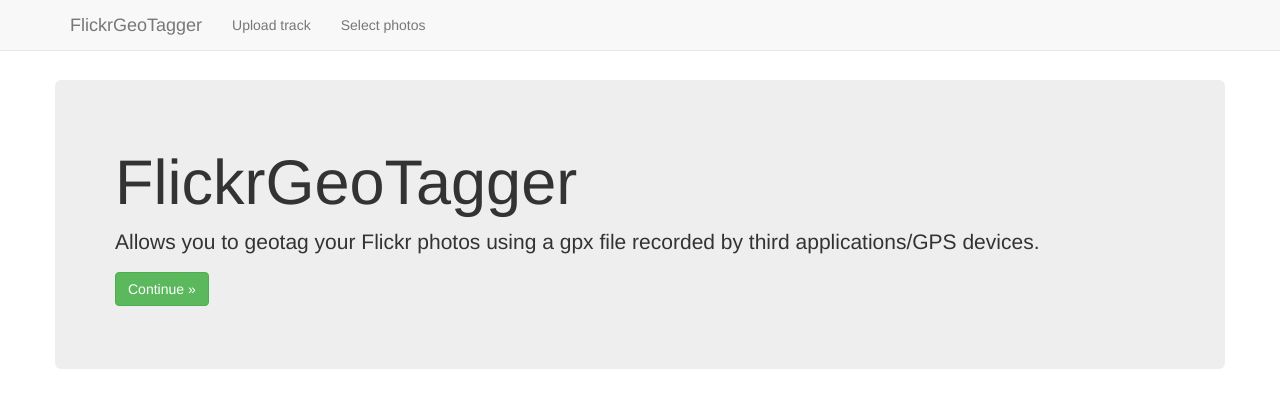
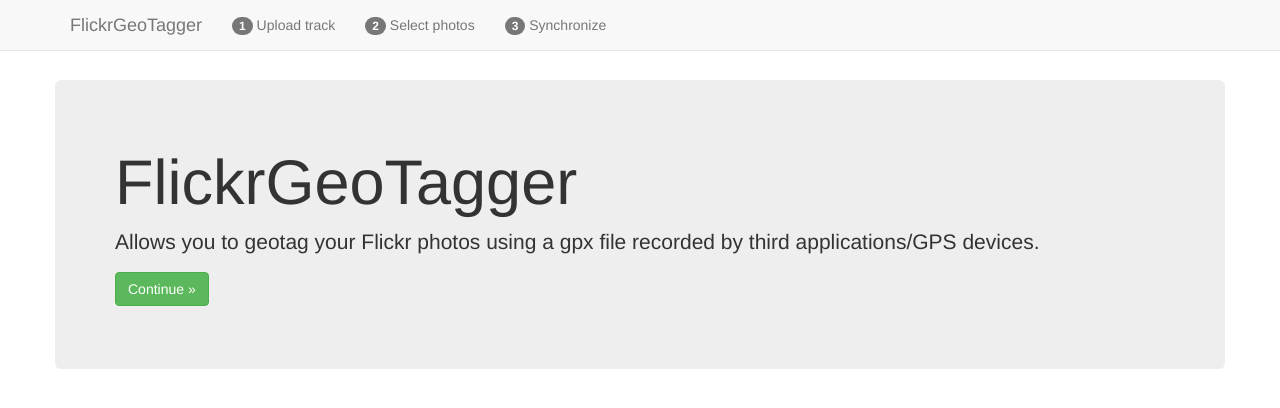
Before and after one commit to bogdal/flickrgeotagger, a Django app: template templates/geotagger/home.html in a window 1280 px wide. Shown: the top 408 px of the page. Run offline with Django 3.2, Linux system fonts and the light colour scheme; the template is opened without the code that fills it, so the values that code supplies are empty; some libraries are stand-ins or nearby versions.

Commit message:
Add icons

```diff
--- a/templates/base.html
+++ b/templates/base.html
@@ -39,8 +39,9 @@
         </div>
         <div class="navbar-collapse collapse">
           <ul class="nav navbar-nav">
-            <li {% if active == 'upload_file' %}class="active"{% endif %}><a href="{% url "upload_file" %}">{% trans "Upload track" %}</a></li>
-            <li {% if active == 'preview_photos' %}class="active"{% endif %}><a href="{% url "preview_photos" %}">{% trans "Select photos" %}</a></li>
+            <li {% if active == 'upload_file' %}class="active"{% endif %}><a href="{% url "upload_file" %}"><span class="badge">1</span> {% trans "Upload track" %}</a></li>
+            <li {% if active == 'preview_photos' %}class="active"{% endif %}><a href="{% url "preview_photos" %}"><span class="badge">2</span> {% trans "Select photos" %}</a></li>
+            <li {% if active == 'synchronize' %}class="active"{% endif %}><a href="#"><span class="badge">3</span> {% trans "Synchronize" %}</a></li>
           </ul>
           {% block navbar_right %}{% endblock %}
         </div><!--/.nav-collapse -->
--- a/templates/geotagger/preview.html
+++ b/templates/geotagger/preview.html
@@ -13,7 +13,7 @@
       <a href="#" class="dropdown-toggle" data-toggle="dropdown">{{ geotagger.coordinates.gpx_file }} <b class="caret"></b></a>
       <ul class="dropdown-menu">
         <li class="dropdown-header">{{ geotagger.get_localized_photos|length }} {% trans "photos" %}</li>
-        <li><a id='save_coordinates' href="#">{% trans "Sync photos" %}</a></li>
+        <li><a id='save_coordinates' href="#"><span class="glyphicon glyphicon-save"></span> {% trans "Sync photos" %}</a></li>
       </ul>
     </li>
   </ul>
```
